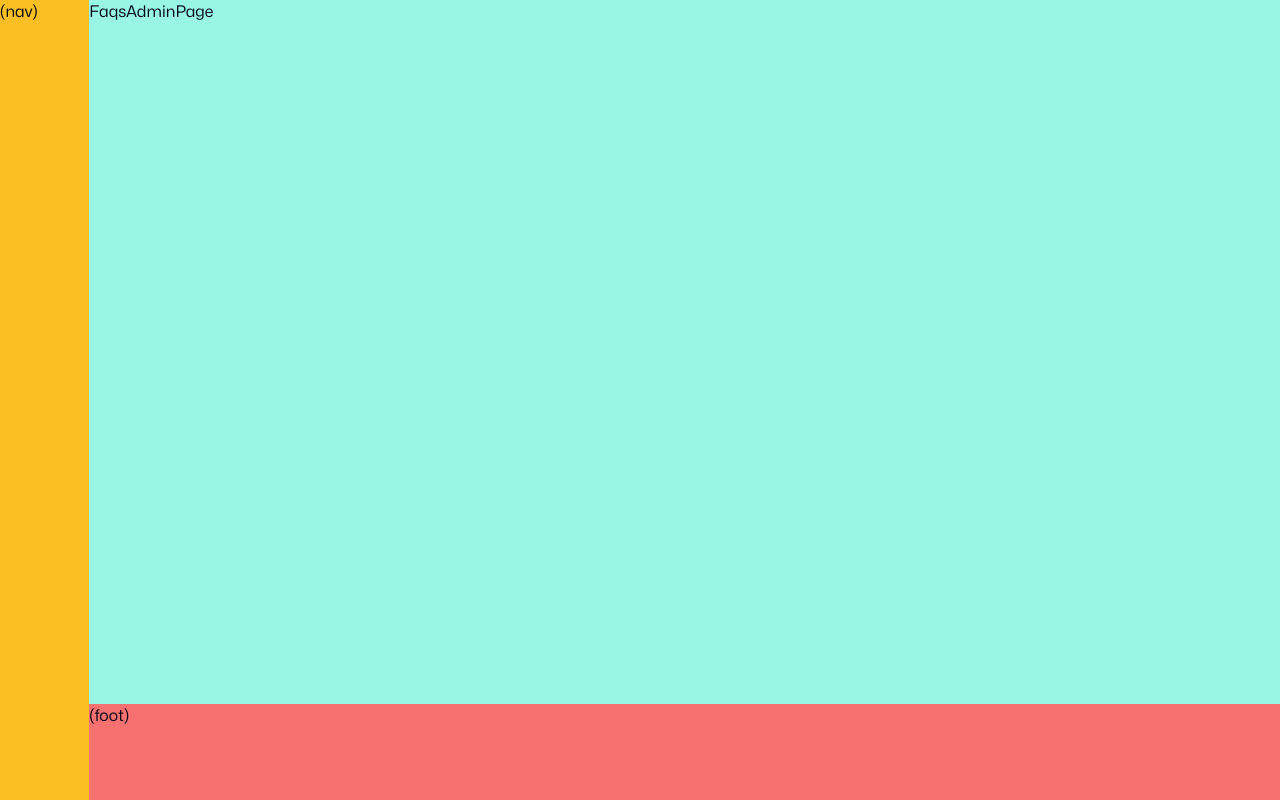
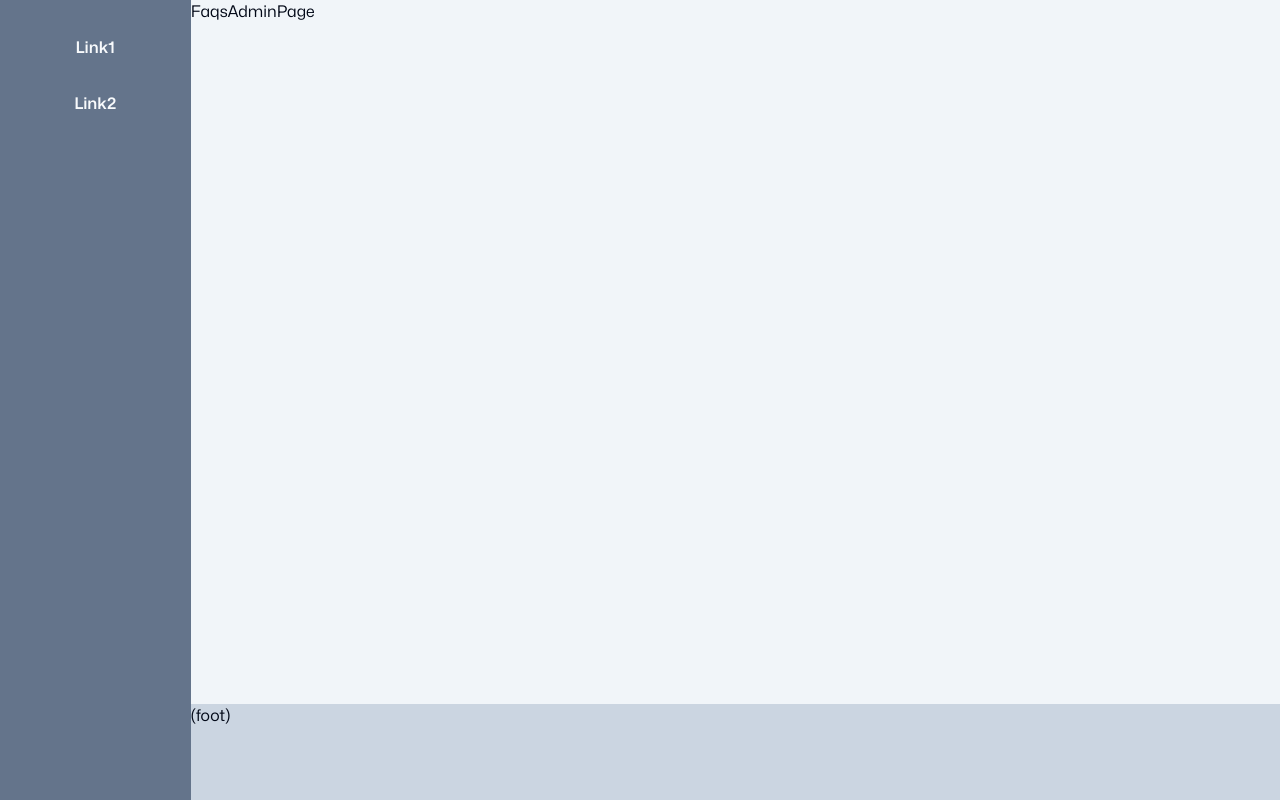
Before and after one commit to rajatverma311201/miraz-web, a Next.js app: page /admin/faqs in a window 1280 px wide. Built offline with nearby package versions, Linux system fonts and the light colour scheme.

Commit message:
Navbar layout done

```diff
--- /dev/null
+++ b/src/app/admin/components/Navbar.module.css
@@ -0,0 +1,11 @@
+.navbar {
+	@apply w-full text-slate-50 m-0 pt-5 pb-5 flex flex-col flex-nowrap items-center
+}
+
+.navLinks {
+	@apply w-full flex flex-col flex-nowrap justify-center content-center
+}
+
+.navLink {
+	@apply font-semibold text-center rounded-sm pt-2 pb-2 ml-5 mr-5 mt-2 mb-2 transition-all hover:bg-slate-600/[0.5]
+}
--- a/src/app/admin/components/Navbar.tsx
+++ b/src/app/admin/components/Navbar.tsx
@@ -1,7 +1,19 @@
+import styles from './Navbar.module.css'
+import Link from 'next/link'
+
 export const Navbar = () => {
 	return (
 		<>
-			(nav)
+			<nav className={styles.navbar}>
+				<div className={styles.navLinks}>
+					<Link href="/" className={styles.navLink}>
+            Link1
+          </Link>
+          <Link href="/" className={styles.navLink}>
+            Link2
+          </Link>
+				</div>
+			</nav>
 		</>
 	);
 };
--- a/src/app/admin/layout.module.css
+++ b/src/app/admin/layout.module.css
@@ -3,13 +3,13 @@
 }
 
 .navContainer {
-	@apply w-24 min-h-screen bg-amber-400
+	@apply w-56 min-h-screen bg-slate-500 m-0 p-0
 }
 
 .bodyContainer {
-	@apply w-full min-h-fit flex flex-col bg-teal-200 relative
+	@apply w-full min-h-fit flex flex-col bg-slate-100 relative
 }
 
 .footerContainer {
-  @apply w-full min-h-24 bg-red-400 absolute bottom-0
+  @apply w-full min-h-24 bg-slate-300 absolute bottom-0
 }
```
Also changed, not shown: src/app/admin/components/Footer.module.css (added).
